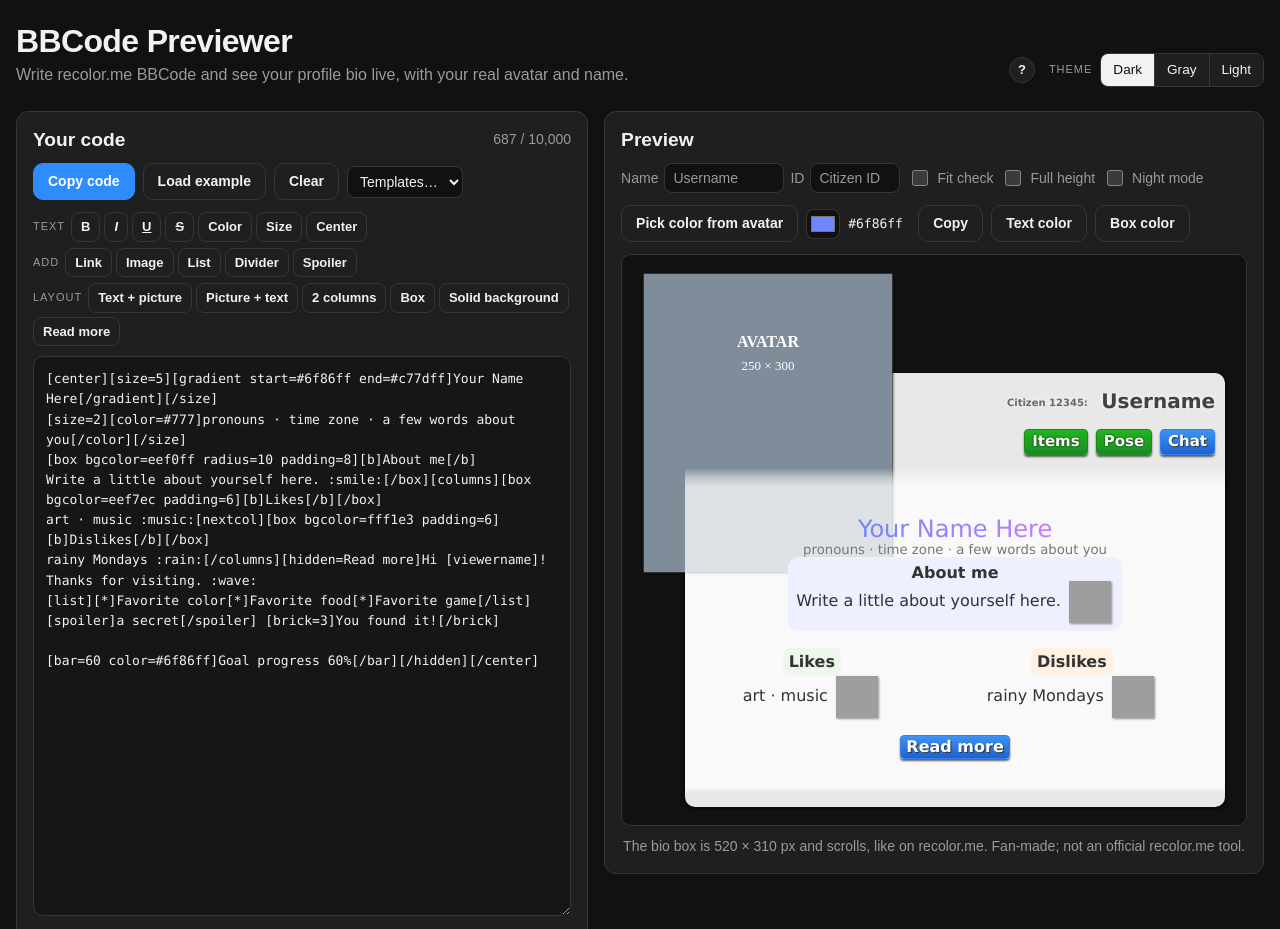
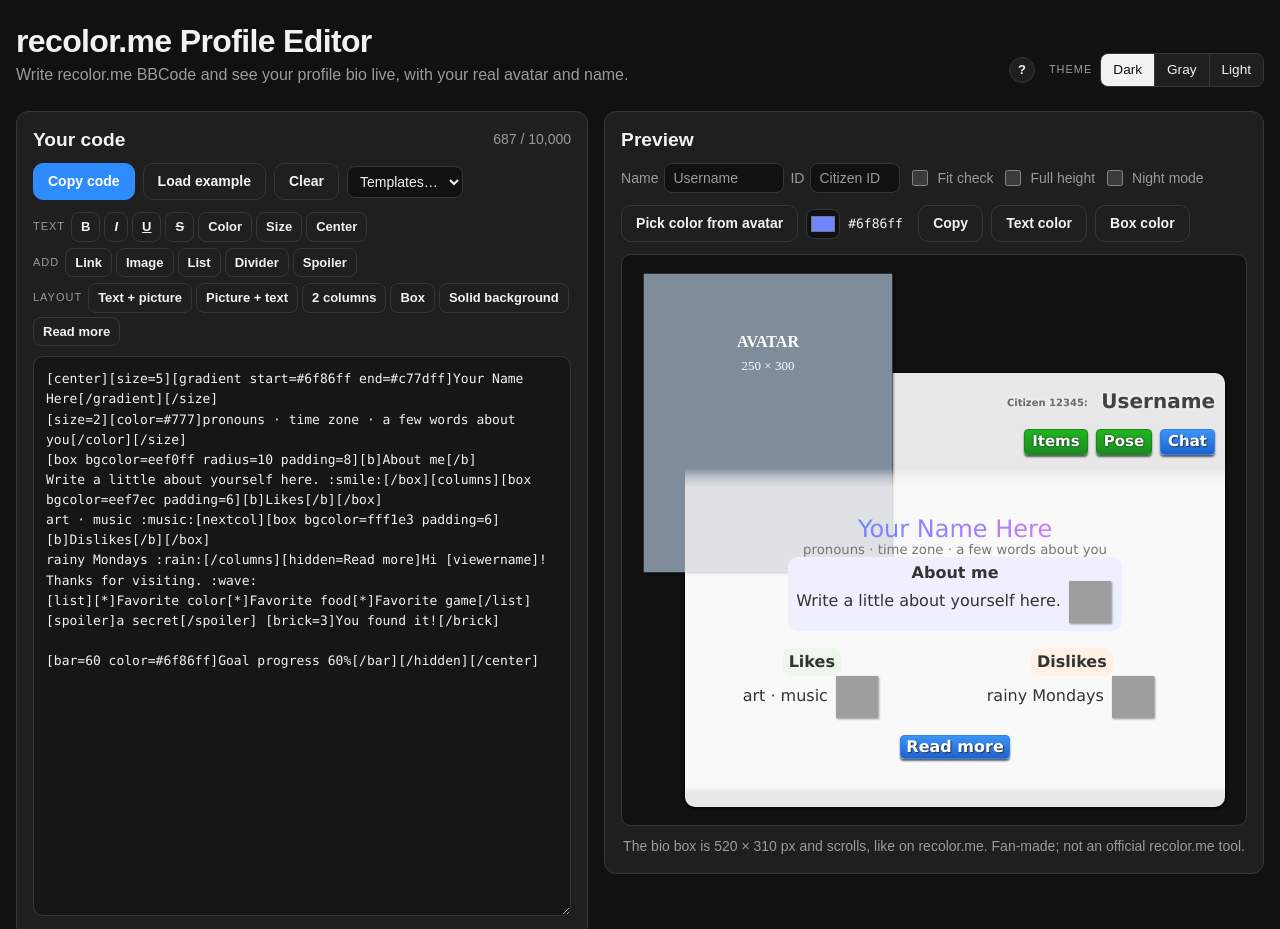
Before and after one commit to camchromatic/recolor-profile-editor, a plain HTML site: page index.html in a window 1280 px wide. Shown: the top 929 px of the page. Drawn offline with Linux system fonts and the light colour scheme; grey boxes are pictures that could not be loaded.

Commit message:
Rename to recolor.me Profile Editor

```diff
--- a/functions/api/rcm-name.js
+++ b/functions/api/rcm-name.js
@@ -1,5 +1,5 @@
 // Cloudflare Pages Function: GET /api/rcm-name?id=12345  ->  {"id":12345,"name":"Username"}
-// Used by the BBCode Previewer to show a recolor.me username for a Citizen ID.
+// Used by the recolor.me Profile Editor to show a recolor.me username for a Citizen ID.
 // recolor.me shares this publicly at /get/account/ID, but its replies can't be read by
 // pages on other websites, so this small helper asks for them and passes back only the name.
 // Replies are cached for an hour so recolor.me isn't asked again for every keystroke.
--- a/index.html
+++ b/index.html
@@ -4,7 +4,7 @@
 <head>
 <meta charset="utf-8">
 <meta name="viewport" content="width=device-width, initial-scale=1">
-<title>BBCode Previewer</title>
+<title>recolor.me Profile Editor</title>
 <link rel="icon" href="/favicon.svg" type="image/svg+xml">
 <script>
   // Apply the saved theme before the page draws, so it doesn't flash. Dark by default.
@@ -237,7 +237,7 @@ textarea#code:focus { outline: 2px solid var(--accent); outline-offset: 1px; }
 <main>
   <header>
     <div>
-      <h1>BBCode Previewer</h1>
+      <h1>recolor.me Profile Editor</h1>
       <p class="lead">Write recolor.me BBCode and see your profile bio live, with your real avatar and name.</p>
     </div>
     <div class="look">
--- a/presets.js
+++ b/presets.js
@@ -1,4 +1,4 @@
-// Starting templates for the BBCode Previewer's "Templates" menu.
+// Starting templates for the recolor.me Profile Editor's "Templates" menu.
 // Made with the Preset manager: open index.html?dev on your own computer.
 window.BB_PRESETS = [
   {
```
Also changed, not shown: 1 other file.
